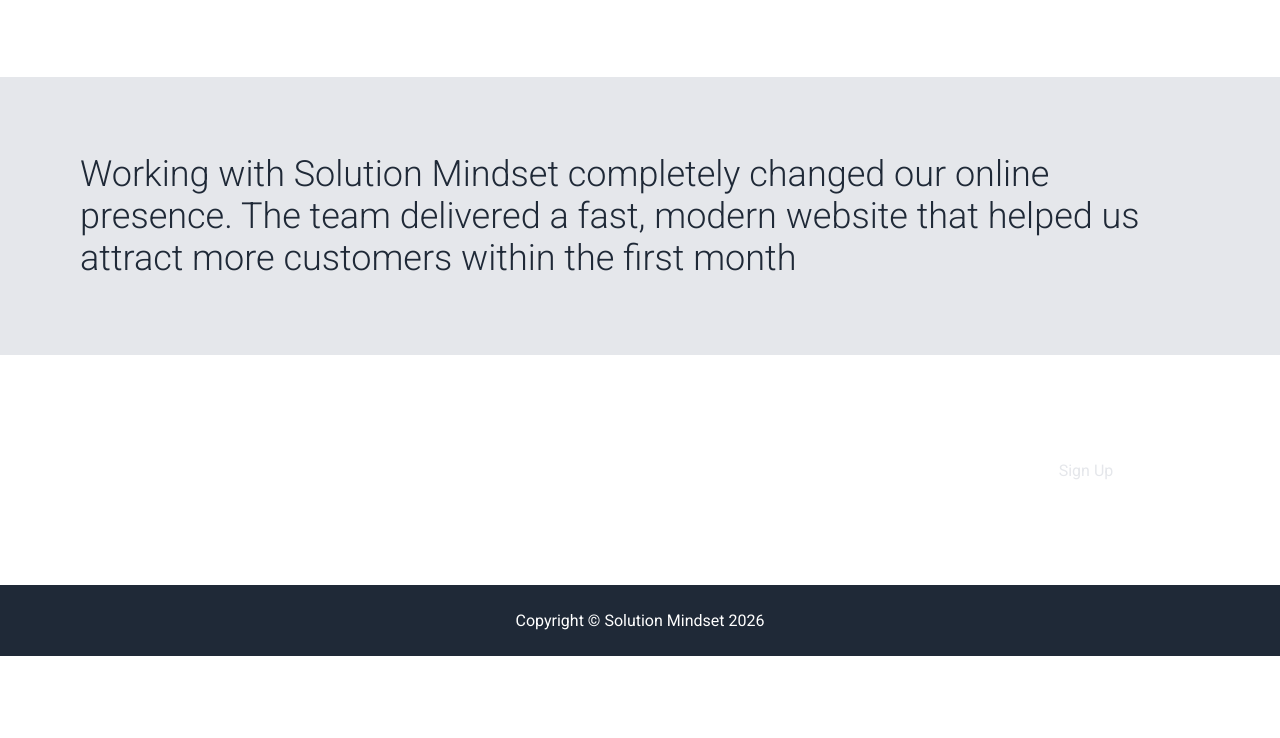
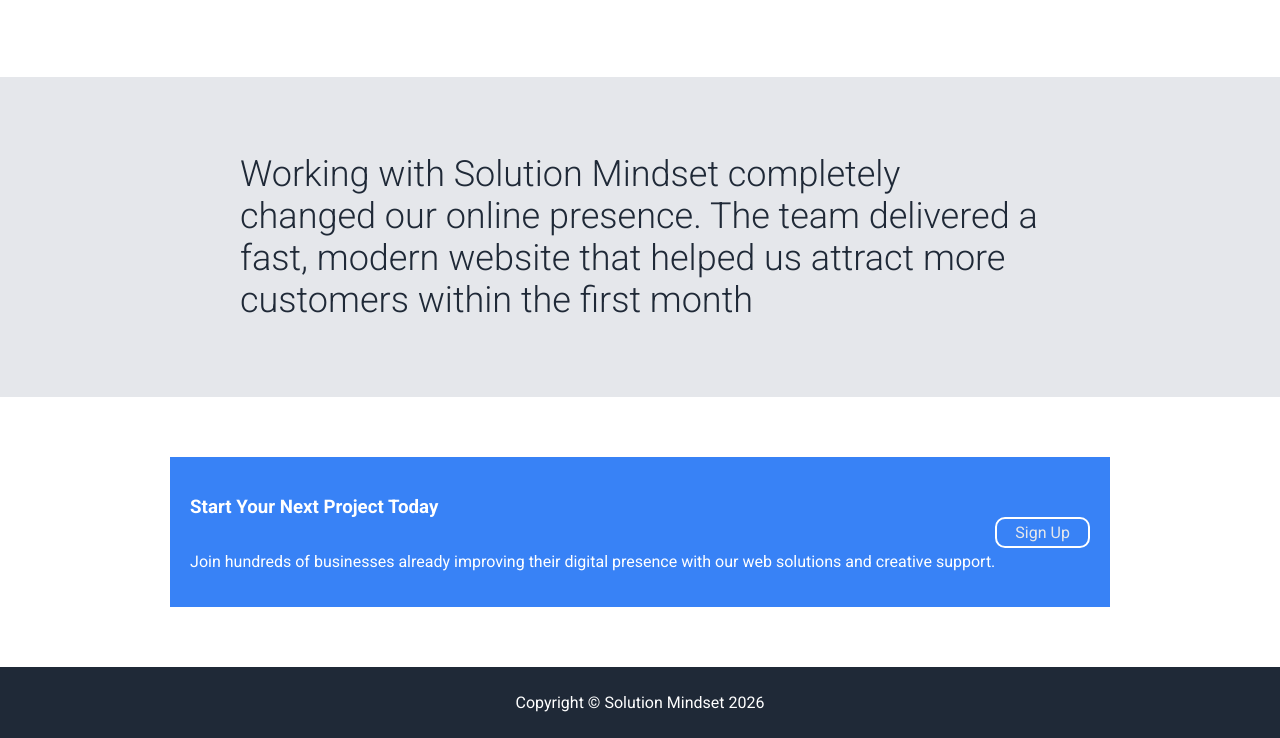
Before and after one commit to pramod2026-ops/odin-landing-page, a plain HTML site: page index.html in a window 1280 px wide. Shown: the part 979-1717 px from the top of the page. Before the commit the page ends 1635 px from the top, so only its background shows below. Drawn offline with Linux system fonts and the light colour scheme.

Commit message:
Add index.html and Style.css

```diff
--- a/index.html
+++ b/index.html
@@ -82,6 +82,7 @@
         </div>
 
         <section class="cta">
+            <div class="cta-container">
             <div class="cta-text">
                 <h3>Start Your Next Project Today</h3>
                 <p>Join hundreds of businesses already improving their digital presence with our web solutions and creative support.</p>
@@ -90,6 +91,7 @@
             <div class="cta-btn">
                 <a href="signup">Sign Up</a>
             </div>
+        </div>
         </section>
    </main>
 
--- a/style.css
+++ b/style.css
@@ -125,6 +125,11 @@ body {
     padding:40px;
 }
 
+.testimonials blockquote {
+    max-width: 800px;
+    margin: 0 auto;
+}
+
 .cta {
     display:flex;
     background-color:white;
```
